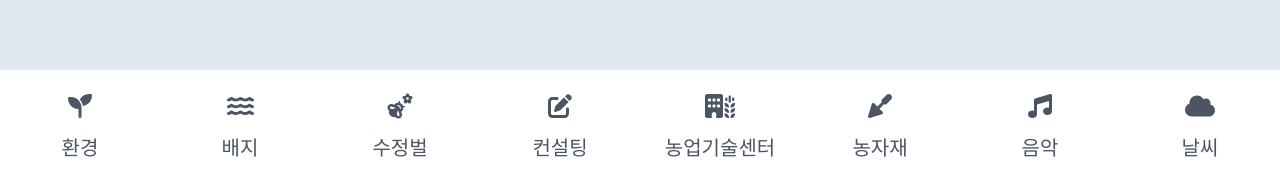
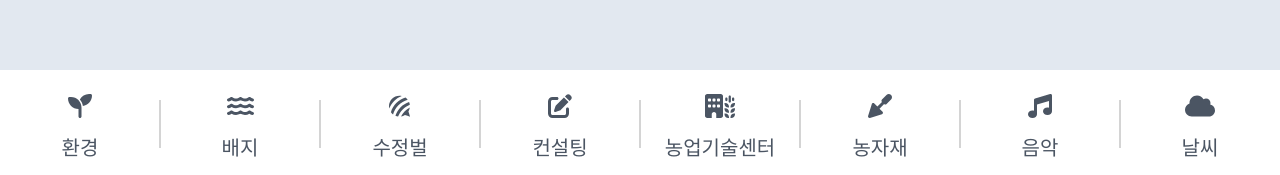
Before and after one commit to hankyeol-jung/farmnavi, a React (Create React App) app: page / in a window 1280 px wide. Shown: the part 622-797 px from the top of the page. Built offline with nearby package versions, Linux system fonts and the light colour scheme.

Commit message:
하단메뉴 디벨롭

```diff
--- a/src/App.js
+++ b/src/App.js
@@ -18,49 +18,80 @@ import moment from "moment";
 import "moment/locale/ko";
 import Clock from "react-live-clock";
 import { useState, useRef, useEffect, useBoolean } from "react";
-import { Routes, Route, Link } from "react-router-dom";
+import { Routes, Route, Link, useLocation } from "react-router-dom";
 
 function App() {
   let timeFirst = moment().format("a");
 
-  let menuIcons = [
-    <FontAwesomeIcon icon={faSeedling} />,
-    <FontAwesomeIcon icon={faWater} />,
-    <span class="material-icons text-3xl">emoji_nature</span>,
-    <FontAwesomeIcon icon={faPenToSquare} />,
-    <FontAwesomeIcon icon={faBuildingWheat} />,
-    <FontAwesomeIcon icon={faTrowel} />,
-    <FontAwesomeIcon icon={faMusic} />,
-    <FontAwesomeIcon icon={faCloud} />,
-  ];
-  let menuTitle = [
-    "환경",
-    "배지",
-    "수정벌",
-    "컨설팅",
-    "농업기술센터",
-    "농자재",
-    "음악",
-    "날씨",
+  let menuContents = [
+    {
+      enname: "environment",
+      icon: <FontAwesomeIcon icon={faSeedling} />,
+      koname: "환경",
+      style: false,
+    },
+    {
+      enname: "badge",
+      icon: <FontAwesomeIcon icon={faWater} />,
+      koname: "배지",
+    },
+    {
+      enname: "fertilized-bee",
+      icon: <FontAwesomeIcon icon={faForumbee} />,
+      koname: "수정벌",
+    },
+    {
+      enname: "consulting",
+      icon: <FontAwesomeIcon icon={faPenToSquare} />,
+      koname: "컨설팅",
+    },
+    {
+      enname: "agricultural-technology-center",
+      icon: <FontAwesomeIcon icon={faBuildingWheat} />,
+      koname: "농업기술센터",
+    },
+    {
+      enname: "agricultural-materials",
+      icon: <FontAwesomeIcon icon={faTrowel} />,
+      koname: "농자재",
+    },
+    {
+      enname: "music",
+      icon: <FontAwesomeIcon icon={faMusic} />,
+      koname: "음악",
+    },
+    {
+      enname: "weather",
+      icon: <FontAwesomeIcon icon={faCloud} />,
+      koname: "날씨",
+    },
   ];
 
+  let [test, setTest] = useState(
+    menuContents.map((m, i) =>
+      window.location.pathname == "/" + m.enname ? true : false
+    )
+  );
+
+  console.log(test);
+
   return (
-    <div className="App bg-slate-200 w-screen h-screen">
+    <div className="w-screen h-screen App bg-slate-200">
       {/* 헤더메뉴 */}
       <div className="flex justify-between items-center px-6 py-3 shadow-md shadow-[#66666620] bg-white">
         <div className="w-1/3 cursor-pointer">
           <img src={logo} className="w-[12.25rem]"></img>
         </div>
-        <div className="w-1/3 flex justify-center items-end">
-          <p className="text-2xl text-neutral-600 font-medium mr-3">
+        <div className="flex items-end justify-center w-1/3">
+          <p className="mr-3 text-2xl font-medium text-neutral-600">
             {timeFirst == "am" ? "오전" : "오후"}
           </p>
-          <p className="text-4xl text-neutral-700 font-bold">
+          <p className="text-4xl font-bold text-neutral-700">
             <Clock format="hh:mm" ticking={true}></Clock>
           </p>
         </div>
-        <div className="w-1/3 flex justify-end items-center">
-          <p className="text-xl text-neutral-700 font-bold mr-3">홍길동님</p>
+        <div className="flex items-center justify-end w-1/3">
+          <p className="mr-3 text-xl font-bold text-neutral-700">홍길동님</p>
           <span className="flex items-center cursor-pointer">
             <img src={userIcon} className="w-[3.25rem] mr-3"></img>
             <img src={arrowBottom} className="w-6"></img>
@@ -69,35 +100,58 @@ function App() {
       </div>
 
       <Routes>
-        <Route path="/환경" element={<div>환경페이지</div>} />
-        <Route path="/배지" element={<div>배지페이지</div>} />
-        <Route path="/수정벌" element={<div>수정벌페이지</div>} />
-        <Route path="/컨설팅" element={<div>컨설팅</div>} />
-        <Route path="/농업기술센터" element={<div>농업기술센터</div>} />
-        <Route path="/농자재" element={<div>농자재</div>} />
-        <Route path="/음악" element={<div>음악</div>} />
-        <Route path="/날씨" element={<div>날씨</div>} />
+        {menuContents.map((m, i) => (
+          <Route path={"/" + m.enname} element={<div>{m.koname}</div>} />
+        ))}
       </Routes>
 
       {/* 네비게이션 메뉴 */}
       <div className="bg-white grid grid-cols-8 h-[108px] bottom-0 fixed w-screen">
-        {menuIcons.map(function (icon, i) {
-          return (
+        {menuContents.map((m, i) => (
           <Link
-              to={"/" + menuTitle[i]}
-              className="flex justify-center items-center"
+            key={m.enname + i}
+            to={"/" + m.enname}
+            className=" flex justify-center items-center cursor-pointer relative before:w-[2px] before:h-12 before:bg-neutral-300 before:absolute before:right-0 before:top-1/2 before:-translate-y-1/2 before:translate-x-1/2 last-of-type:before:hidden"
+            onClick={() => {
+              let copy = [...test];
+
+              test.map((a, i) => (copy[i] = false));
+
+              copy[i] = true;
+
+              setTest(copy);
+            }}
           >
-              <span className="flex flex-col justify-center items-center cursor-pointer relative before:w-[2px] before:h-12 before:bg-neutral-300 before:absolute before:right-0 before:top-1/2 before:-translate-y-1/2 before:translate-x-1/2 last-of-type:before:hidden">
-                <div className="text-2xl text-gray-600 mb-2 w-10 h-10 flex justify-center items-center">
-                  {icon}
+            <span
+              className={
+                `${
+                  test[i] == true
+                    ? "w-40 before:border-[0.75rem]"
+                    : "w-0 before:border-[0px]"
+                }` +
+                " before:transition-[0.5s] before:absolute before:top-0 before:left-1/2 before:-translate-x-1/2 before:w-0 before:h-0 before:border-b-transparent before:border-t-[#2eabe2] before:border-r-transparent before:border-l-transparent h-1 bg-[#2eabe2] transition-[0.5s] absolute top-0"
+              }
+            ></span>
+            <span className="flex flex-col items-center justify-center">
+              <div
+                className={
+                  "text-2xl mb-2 w-10 h-10 flex justify-center items-center transition " +
+                  `${test[i] == true ? "text-[#2eabe2]" : "text-gray-600"}`
+                }
+              >
+                {m.icon}
               </div>
-                <p className="text-xl font-medium text-gray-600">
-                  {menuTitle[i]}
+              <p
+                className={
+                  "text-xl font-medium transition " +
+                  `${test[i] == true ? "text-[#2eabe2]" : "text-gray-600"}`
+                }
+              >
+                {m.koname}
               </p>
             </span>
           </Link>
-          );
-        })}
+        ))}
       </div>
     </div>
   );
--- a/src/styles/app.css
+++ b/src/styles/app.css
@@ -464,11 +464,20 @@ video {
 .fixed {
   position: fixed;
 }
+.absolute {
+  position: absolute;
+}
 .relative {
   position: relative;
 }
 .bottom-0 {
   bottom: 0px;
+}
+.top-0 {
+  top: 0px;
+}
+.left-1\/2 {
+  left: 50%;
 }
 .mr-3 {
   margin-right: 0.75rem;
@@ -491,6 +500,9 @@ video {
 .h-10 {
   height: 2.5rem;
 }
+.h-1 {
+  height: 0.25rem;
+}
 .w-screen {
   width: 100vw;
 }
@@ -508,6 +520,16 @@ video {
 }
 .w-10 {
   width: 2.5rem;
+}
+.w-40 {
+  width: 10rem;
+}
+.w-0 {
+  width: 0px;
+}
+.-translate-x-1\/2 {
+  --tw-translate-x: -50%;
+  transform: translate(var(--tw-translate-x), var(--tw-translate-y)) rotate(var(--tw-rotate)) skewX(var(--tw-skew-x)) skewY(var(--tw-skew-y)) scaleX(var(--tw-scale-x)) scaleY(var(--tw-scale-y));
 }
 .cursor-pointer {
   cursor: pointer;
@@ -541,6 +563,10 @@ video {
   --tw-bg-opacity: 1;
   background-color: rgb(255 255 255 / var(--tw-bg-opacity));
 }
+.bg-\[\#2eabe2\] {
+  --tw-bg-opacity: 1;
+  background-color: rgb(46 171 226 / var(--tw-bg-opacity));
+}
 .px-6 {
   padding-left: 1.5rem;
   padding-right: 1.5rem;
@@ -548,10 +574,6 @@ video {
 .py-3 {
   padding-top: 0.75rem;
   padding-bottom: 0.75rem;
-}
-.text-3xl {
-  font-size: 1.875rem;
-  line-height: 2.25rem;
 }
 .text-2xl {
   font-size: 1.5rem;
@@ -579,6 +601,10 @@ video {
   --tw-text-opacity: 1;
   color: rgb(64 64 64 / var(--tw-text-opacity));
 }
+.text-\[\#2eabe2\] {
+  --tw-text-opacity: 1;
+  color: rgb(46 171 226 / var(--tw-text-opacity));
+}
 .text-gray-600 {
   --tw-text-opacity: 1;
   color: rgb(75 85 99 / var(--tw-text-opacity));
@@ -592,6 +618,18 @@ video {
   --tw-shadow-color: #66666620;
   --tw-shadow: var(--tw-shadow-colored);
 }
+.transition {
+  transition-property: color, background-color, border-color, text-decoration-color, fill, stroke, opacity, box-shadow, transform, filter, -webkit-backdrop-filter;
+  transition-property: color, background-color, border-color, text-decoration-color, fill, stroke, opacity, box-shadow, transform, filter, backdrop-filter;
+  transition-property: color, background-color, border-color, text-decoration-color, fill, stroke, opacity, box-shadow, transform, filter, backdrop-filter, -webkit-backdrop-filter;
+  transition-timing-function: cubic-bezier(0.4, 0, 0.2, 1);
+  transition-duration: 150ms;
+}
+.transition-\[0\.5s\] {
+  transition-property: 0.5s;
+  transition-timing-function: cubic-bezier(0.4, 0, 0.2, 1);
+  transition-duration: 150ms;
+}
 .before\:absolute::before {
   content: var(--tw-content);
   position: absolute;
@@ -604,13 +642,35 @@ video {
   content: var(--tw-content);
   top: 50%;
 }
+.before\:top-0::before {
+  content: var(--tw-content);
+  top: 0px;
+}
+.before\:left-1\/2::before {
+  content: var(--tw-content);
+  left: 50%;
+}
 .before\:h-12::before {
   content: var(--tw-content);
   height: 3rem;
 }
+.before\:h-0::before {
+  content: var(--tw-content);
+  height: 0px;
+}
 .before\:w-\[2px\]::before {
   content: var(--tw-content);
   width: 2px;
+}
+.before\:w-0::before {
+  content: var(--tw-content);
+  width: 0px;
+}
+.before\:border-spacing-3::before {
+  content: var(--tw-content);
+  --tw-border-spacing-x: 0.75rem;
+  --tw-border-spacing-y: 0.75rem;
+  border-spacing: var(--tw-border-spacing-x) var(--tw-border-spacing-y);
 }
 .before\:-translate-y-1\/2::before {
   content: var(--tw-content);
@@ -622,11 +682,103 @@ video {
   --tw-translate-x: 50%;
   transform: translate(var(--tw-translate-x), var(--tw-translate-y)) rotate(var(--tw-rotate)) skewX(var(--tw-skew-x)) skewY(var(--tw-skew-y)) scaleX(var(--tw-scale-x)) scaleY(var(--tw-scale-y));
 }
+.before\:-translate-x-1\/2::before {
+  content: var(--tw-content);
+  --tw-translate-x: -50%;
+  transform: translate(var(--tw-translate-x), var(--tw-translate-y)) rotate(var(--tw-rotate)) skewX(var(--tw-skew-x)) skewY(var(--tw-skew-y)) scaleX(var(--tw-scale-x)) scaleY(var(--tw-scale-y));
+}
+.before\:border-\[50px\]::before {
+  content: var(--tw-content);
+  border-width: 50px;
+}
+.before\:border-\[10px\]::before {
+  content: var(--tw-content);
+  border-width: 10px;
+}
+.before\:border-\[20px\]::before {
+  content: var(--tw-content);
+  border-width: 20px;
+}
+.before\:border-\[15px\]::before {
+  content: var(--tw-content);
+  border-width: 15px;
+}
+.before\:border-\[12px\]::before {
+  content: var(--tw-content);
+  border-width: 12px;
+}
+.before\:border-\[0px\]::before {
+  content: var(--tw-content);
+  border-width: 0px;
+}
+.before\:border-\[0\.75rem\]::before {
+  content: var(--tw-content);
+  border-width: 0.75rem;
+}
+.before\:border-r-transparent::before {
+  content: var(--tw-content);
+  border-right-color: transparent;
+}
+.before\:border-l-transparent::before {
+  content: var(--tw-content);
+  border-left-color: transparent;
+}
+.before\:border-b-\[\#2eabe2\]::before {
+  content: var(--tw-content);
+  --tw-border-opacity: 1;
+  border-bottom-color: rgb(46 171 226 / var(--tw-border-opacity));
+}
+.before\:border-t-\[\#2eabe2\]::before {
+  content: var(--tw-content);
+  --tw-border-opacity: 1;
+  border-top-color: rgb(46 171 226 / var(--tw-border-opacity));
+}
+.before\:border-b-transparent::before {
+  content: var(--tw-content);
+  border-bottom-color: transparent;
+}
 .before\:bg-neutral-300::before {
   content: var(--tw-content);
   --tw-bg-opacity: 1;
   background-color: rgb(212 212 212 / var(--tw-bg-opacity));
 }
+.before\:transition-\[0\.5s\]::before {
+  content: var(--tw-content);
+  transition-property: 0.5s;
+  transition-timing-function: cubic-bezier(0.4, 0, 0.2, 1);
+  transition-duration: 150ms;
+}
+.after\:absolute::after {
+  content: var(--tw-content);
+  position: absolute;
+}
+.after\:top-0::after {
+  content: var(--tw-content);
+  top: 0px;
+}
+.after\:h-1::after {
+  content: var(--tw-content);
+  height: 0.25rem;
+}
+.after\:w-40::after {
+  content: var(--tw-content);
+  width: 10rem;
+}
+.after\:w-0::after {
+  content: var(--tw-content);
+  width: 0px;
+}
+.after\:bg-\[\#2eabe2\]::after {
+  content: var(--tw-content);
+  --tw-bg-opacity: 1;
+  background-color: rgb(46 171 226 / var(--tw-bg-opacity));
+}
+.after\:transition-\[0\.5s\]::after {
+  content: var(--tw-content);
+  transition-property: 0.5s;
+  transition-timing-function: cubic-bezier(0.4, 0, 0.2, 1);
+  transition-duration: 150ms;
+}
 .last-of-type\:before\:hidden:last-of-type::before {
   content: var(--tw-content);
   display: none;
```
Lines whose indentation alone changed are shown as unchanged.
